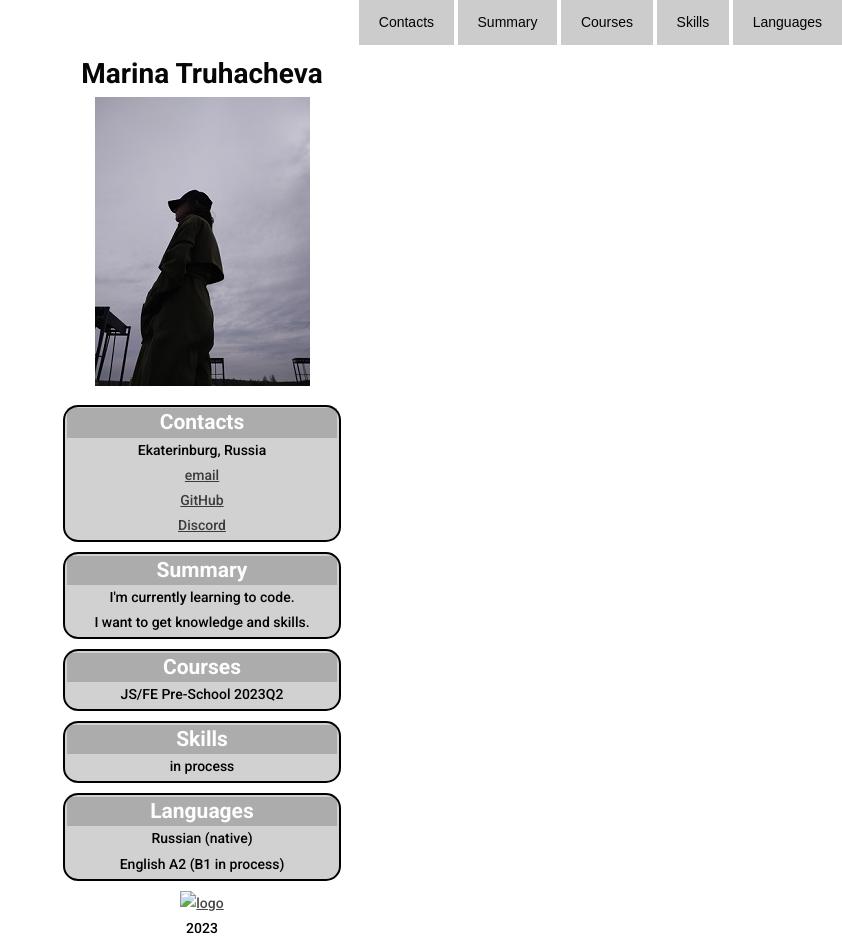
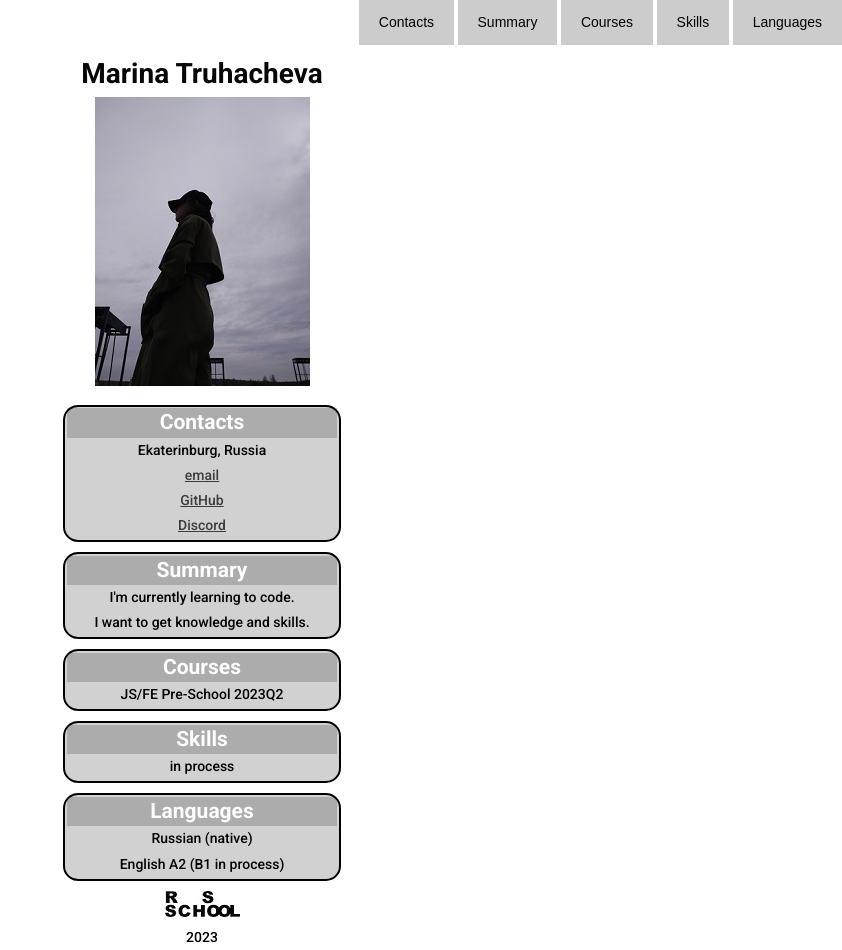
Before and after one commit to risha-head/rsschool-cv, a plain HTML site: page index.html in a window 1280 px wide. Shown: the whole page, without its empty margins (438-1280 px from the left). Drawn offline with Linux system fonts and the light colour scheme; files whose address does not match are found by name.

Commit message:
Update index.html

```diff
--- a/index.html
+++ b/index.html
@@ -54,7 +54,7 @@
      </section>
   </main>
   <footer>
-   <a href="https://rs.school/js/"><img src="./assets/лого.jpg" alt="logo"></a>
+   <a href="https://rs.school/js/"><img src="лого.jpg" alt="logo"></a>
    <p>2023</p>
   </footer>
 </body>
```
